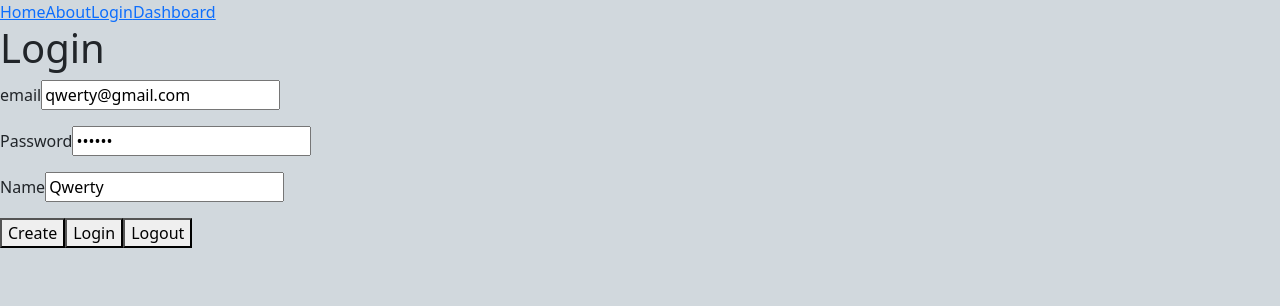
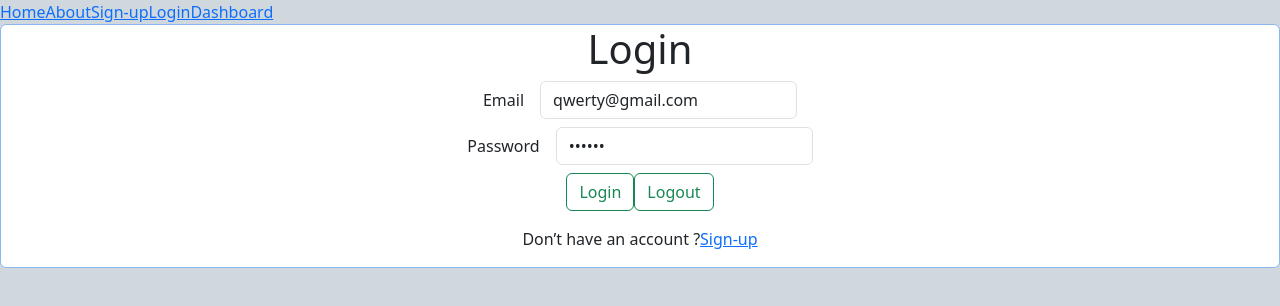
Before and after one commit to NarjisseAjlil/JobHunter, a Vue app: page /login in a window 1280 px wide. Shown: the top 306 px of the page. Built offline with nearby package versions, Linux system fonts and the light colour scheme; no server answers.

Commit message:
add sign-up and CSS basics

```diff
--- a/src/App.vue
+++ b/src/App.vue
@@ -14,7 +14,7 @@ const userInfo = computed(() => {
     <nav>
       <RouterLink to="/">Home</RouterLink>
       <RouterLink to="/about">About</RouterLink>
-
+      <RouterLink to="/sign-up">Sign-up</RouterLink>
       <RouterLink v-if="userInfo == null" to="/login">Login</RouterLink>
       <span v-else>{{ userInfo.name }}</span>
       <RouterLink to="/dashboard">Dashboard</RouterLink>
--- a/src/components/RecentlyAdded.vue
+++ b/src/components/RecentlyAdded.vue
@@ -18,7 +18,7 @@ onMounted(() => {
 </script>
 
 <template>
-  <h2>Ajouté récemment</h2>
+  <h2 class="mt-4">Ajouté récemment</h2>
     <div class="card mb-1" v-for="annoncement in annoncements">
       <p class="card-header">{{ annoncement.title}}</p>
       <div class="card-body">
--- a/src/router/index.js
+++ b/src/router/index.js
@@ -2,7 +2,7 @@ import { createRouter, createWebHistory } from "vue-router";
 import HomeView from "../views/HomeView.vue";
 import LoginView from "../views/LoginView.vue";
 import DashboardView from "../views/DashboardView.vue";
-
+import SignUpView from "../views/SignUpView.vue";
 
 const router = createRouter({
   history: createWebHistory(import.meta.env.BASE_URL),
@@ -12,7 +12,11 @@ const router = createRouter({
       name: "home",
       component: HomeView,
     },
-
+    {
+      path: "/sign-up",
+      name: "sign-up",
+      component: SignUpView,
+    },
     {
       path: "/login",
       name: "login",
--- a/src/views/DashboardView.vue
+++ b/src/views/DashboardView.vue
@@ -4,6 +4,8 @@ import { ref, onMounted } from "vue";
 import { annoncementGetAll } from "../services/annoncement.js";
 import CardApplications from "@/components/CardApplications.vue";
 import RecentlyAdded from "@/components/RecentlyAdded.vue";
+// import { useStore } from "@/stores/user.js";
+
 
 const annoncements = ref([]);
 
@@ -15,6 +17,9 @@ async function loadData() {
 onMounted(() => {
   loadData();
 });
+
+// useStore().setUser(user.list[0]);
+
 </script>
 
 <template>
--- a/src/views/LoginView.vue
+++ b/src/views/LoginView.vue
@@ -10,30 +10,13 @@ import { useStore } from "@/stores/user.js";
 let form = ref({
   email: "qwerty@gmail.com",
   password: "coucou",
-  name: "Qwerty",
 });
 
 let error = ref(null);
 let success = ref(null);
 
-async function createAccount() {
-  console.clear();
-  console.log(form.value);
-  error.value = null;
-  success.value = null;
-
-  let user = await userInstance.exists(form.value.email);
-  if (user.list.length > 0) {
-    error.value = "User exists";
-    return false;
-  }
-
-  let data = await userInstance.create(
-    form.value.email,
-    cryptPassword(form.value.password),
-    form.value.name
-  );
-  success.value = "User created";
+function redirectToAnotherPage() {
+  window.location.href = '/dashboard';
 }
 
 async function login() {
@@ -52,6 +35,8 @@ async function login() {
   useStore().setUser(user.list[0]);
 
   success.value = "Bonjour" + user.list[0].name;
+
+  redirectToAnotherPage();
 }
 
 async function logout() {
@@ -60,18 +45,35 @@ async function logout() {
 </script>
 
 <template>
-  <h1>Login</h1>
+  <div class="card text-center align-items-center">
+    <h1 class="text-center">Login</h1>
 
-  <p v-if="error">ERREUR !!!!!! :{{ error }}</p>
-  <p v-if="success">SUCESS !!!!!! :{{ success }}</p>
+    <p v-if="error">ERREUR !!!!!! :{{ error }}</p>
 
-  <p>email<input type="text" v-model="form.email" /></p>
-  <p>Password<input type="Password" v-model="form.password" /></p>
-  <p>Name<input type="text" v-model="form.name" /></p>
+    <div class="row g-3 align-items-center mb-2">
+      <div class="col-auto">
+        <label class="col-form-label">Email</label>
+      </div>
+      <div class="col-auto">
+        <input type="text" class="form-control" v-model="form.email">
+      </div>
+    </div>
 
-  <p>
-    <button @click="createAccount">Create</button>
-    <button @click="login">Login</button>
-    <button @click="logout">Logout</button>
-  </p>
+    <div class="row g-3 align-items-center mb-2">
+      <div class="col-auto">
+        <label class="col-form-label">Password</label>
+      </div>
+      <div class="col-auto">
+        <input type="password"  class="form-control" v-model="form.password">
+      </div>
+    </div>
+
+    <p>
+      <button class="btn btn-outline-success" @click="login">Login</button>
+      <button class="btn btn-outline-success" @click="logout">Logout</button>
+
+    </p>
+    <p class="">Don’t have an account ?<a href="/sign-up">Sign-up</a></p>
+  </div>
+
 </template>
--- /dev/null
+++ b/src/views/SignUpView.vue
@@ -0,0 +1,82 @@
+<script setup>
+import { ref } from "vue";
+import userInstance from "@/services/user.js";
+import { cryptPassword } from "@/services/utils.js";
+
+let form = ref({
+  name: "Qwerty",
+  email: "qwerty@gmail.com",
+  password: "coucou",
+});
+
+let error = ref(null);
+let success = ref(null);
+
+function redirectToAnotherPage() {
+  window.location.href = '/dashboard';
+}
+
+async function createAccount() {
+  console.clear();
+  console.log(form.value);
+  error.value = null;
+  success.value = null;
+
+  let user = await userInstance.exists(form.value.email);
+  if (user.list.length > 0) {
+    error.value = "User exists";
+    return false;
+  }
+
+  let data = await userInstance.create(
+    form.value.email,
+    cryptPassword(form.value.password),
+    form.value.name
+  );
+  success.value = "User created";
+
+  redirectToAnotherPage(); // Redirect only after the user clicks the "Create" button
+}
+
+</script>
+
+<template>
+    <div class="card text-center align-items-center">
+      <h1 class="text-center">Create an account</h1>
+
+      <p v-if="error">ERREUR !!!!!! :{{ error }}</p>
+
+      <div class="row g-3 align-items-center mb-2">
+        <div class="col-auto">
+          <label class="col-form-label">Name</label>
+        </div>
+        <div class="col-auto">
+          <input type="text" class="form-control" v-model="form.name">
+        </div>
+      </div>
+
+      <div class="row g-3 align-items-center mb-2">
+        <div class="col-auto">
+          <label class="col-form-label">Email</label>
+        </div>
+        <div class="col-auto">
+          <input type="text" class="form-control" v-model="form.email">
+        </div>
+      </div>
+
+      <div class="row g-3 align-items-center mb-2">
+        <div class="col-auto">
+          <label class="col-form-label">Password</label>
+        </div>
+        <div class="col-auto">
+          <input type="password"  class="form-control" v-model="form.password">
+        </div>
+      </div>
+
+      <p>
+        <button class="btn btn-outline-success" @click="createAccount">Create</button>
+      </p>
+      <p class="text-center">Already have you an account? <a href="/login">Login</a></p>
+    </div>
+
+</template>
```
Also changed, not shown: src/components/test.vue (deleted, +0 -21 lines).
